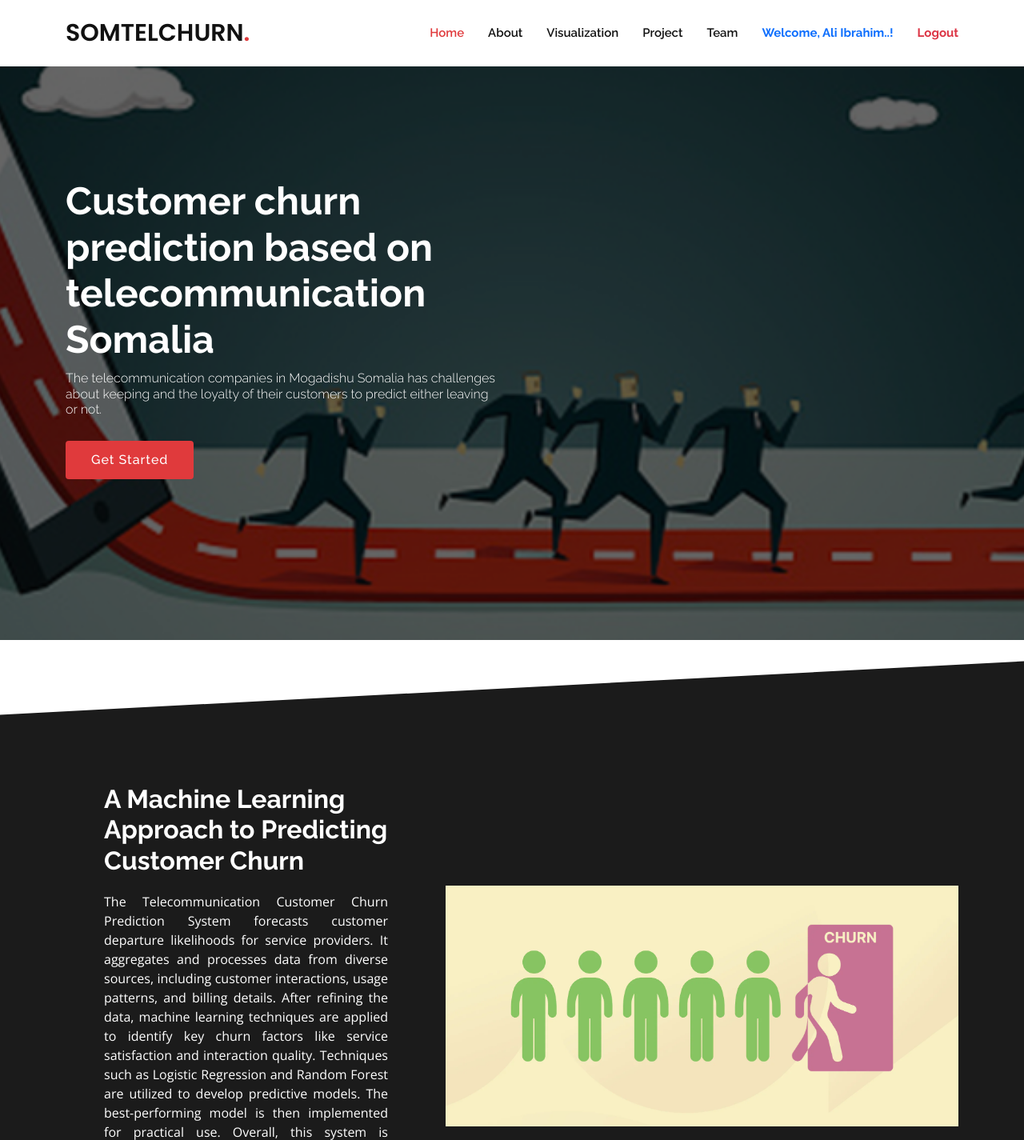
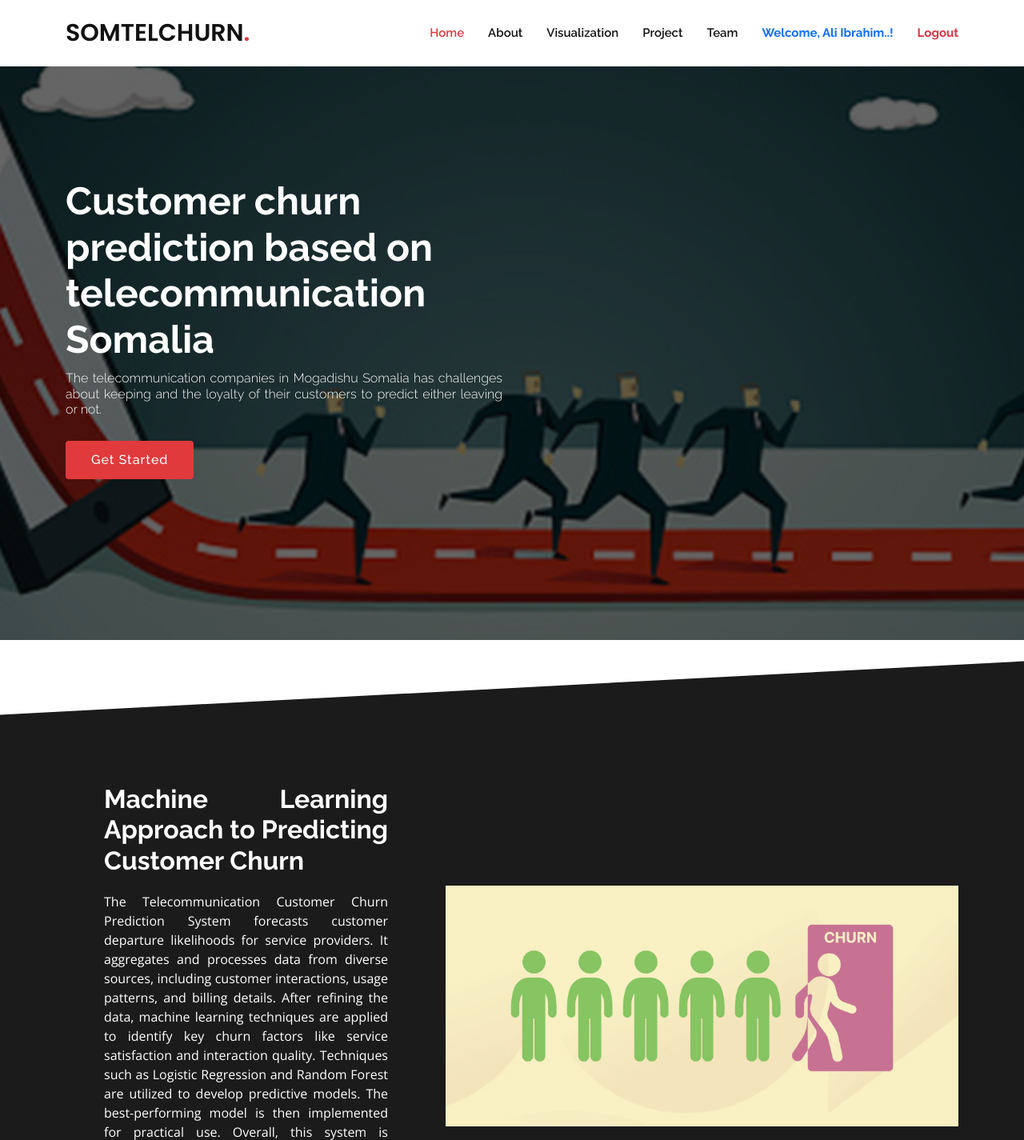
Before and after one commit to Zack-Ali-Hassan/Customer-Churn-Prediction, a Flask app: page / in a window 1280 px wide. Shown: the top 1425 px of the page at 80% size. Run offline with Flask 3, Linux system fonts and the light colour scheme; a user stored in the database is signed in; parts of the project's set-up code (start-up, migrations or seed data) failed here and were passed over; some libraries are stand-ins or nearby versions.

Commit message:
11-7-2024 second commit

```diff
--- a/static/css/index.css
+++ b/static/css/index.css
@@ -387,6 +387,7 @@ h6 {
   margin: 10px 0 0 0;
   font-size: 16px;
   font-weight: 200;
+  text-align: justify;
 }
 
 #hero .btn-get-started {
@@ -505,6 +506,7 @@ section {
   font-weight: 700;
   font-size: 32px;
   margin-bottom: 20px;
+  text-align: justify;
 }
 
 .about .content p {
--- a/templates/index.html
+++ b/templates/index.html
@@ -91,7 +91,7 @@
     <div class="row no-gutters">
       <div class="content col-lg-5 col-md-6 d-flex align-items-stretch">
         <div class="content">
-          <h3>A Machine Learning Approach to Predicting Customer Churn</h3>
+          <h3>Machine Learning Approach to Predicting Customer Churn</h3>
           <p>
             The Telecommunication Customer Churn Prediction System forecasts customer departure likelihoods for
             service providers. It aggregates and processes data from diverse sources, including customer
```
